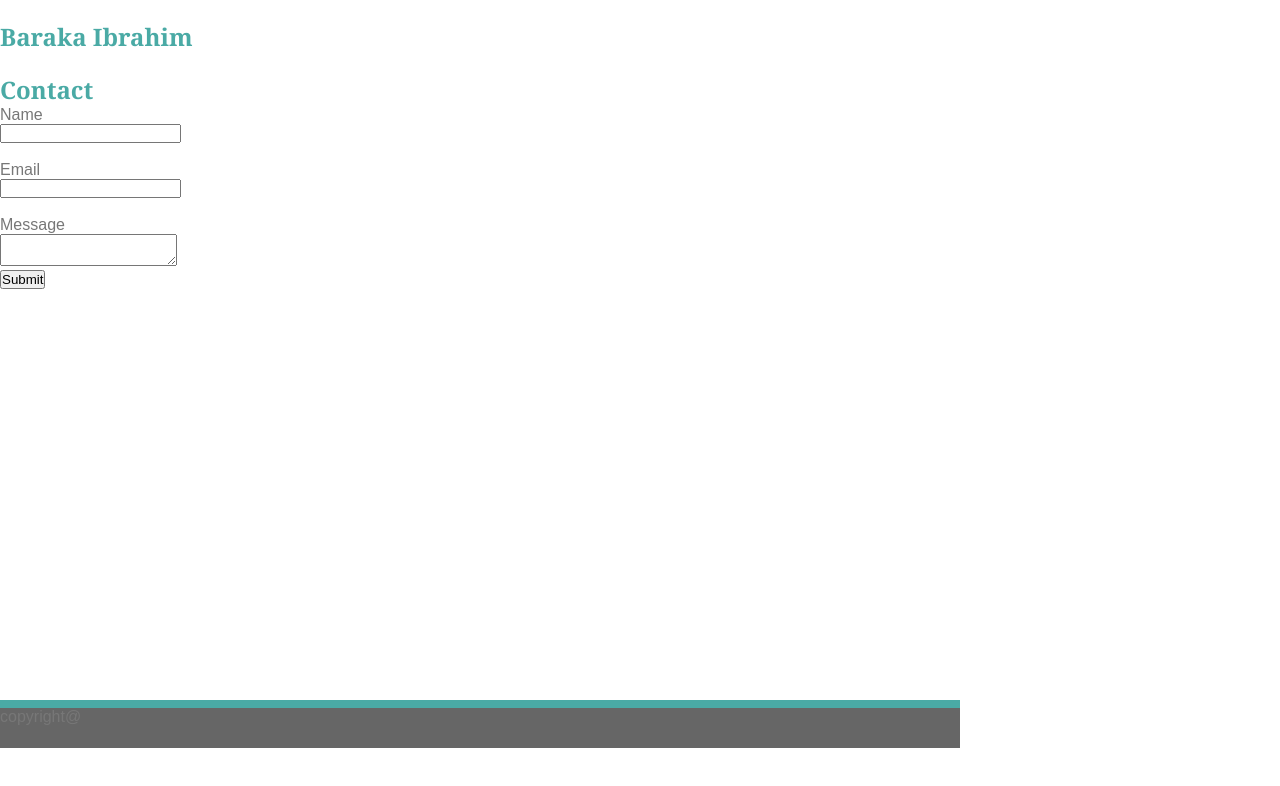
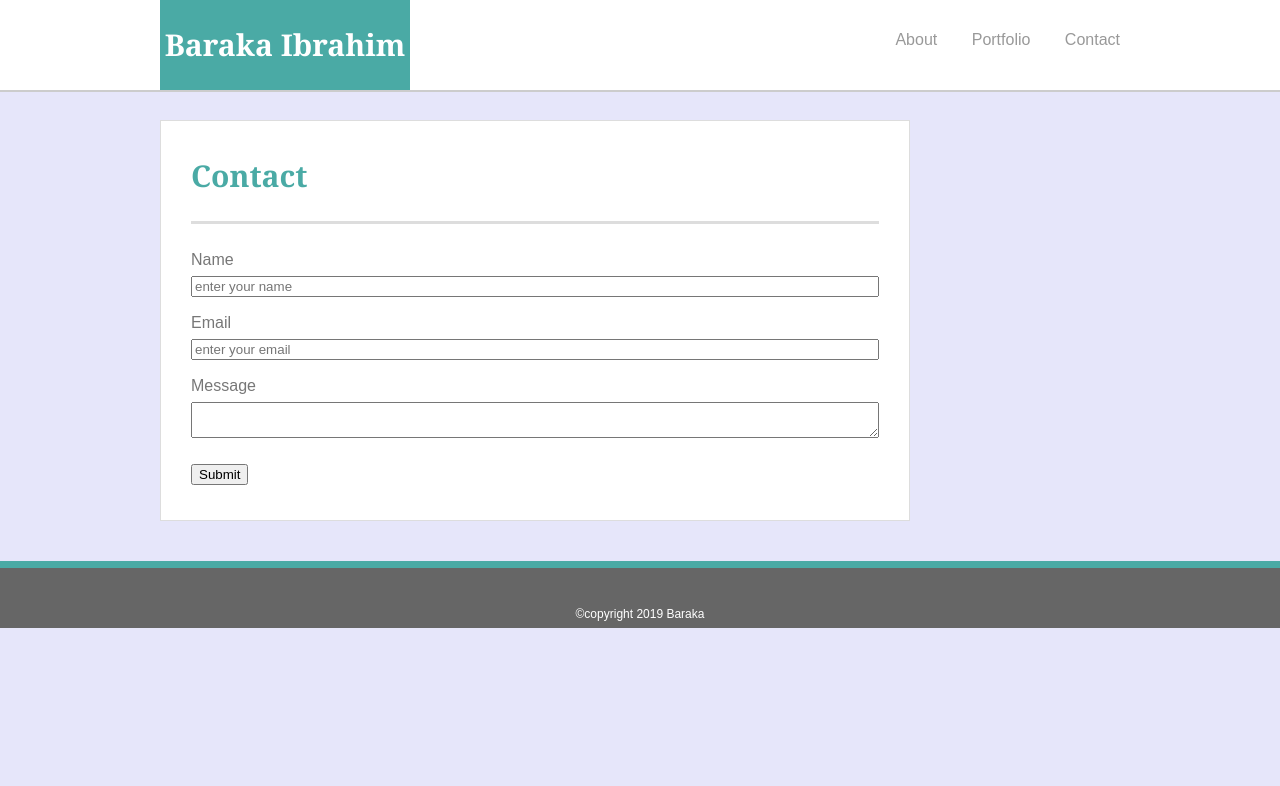
Before and after one commit to Barakai/barakai.github.io, a plain HTML site: page Homework01/contact.html in a window 1280 px wide. Drawn offline with Linux system fonts and the light colour scheme.

Commit message:
first commit for homework 9

```diff
--- /dev/null
+++ b/Homework01/assets/css/reset.css
@@ -0,0 +1,42 @@
+html, body, div, span, applet, object, iframe,
+h1, h2, h3, h4, h5, h6, p, blockquote, pre,
+a, abbr, acronym, address, big, cite, code,
+del, dfn, em, img, ins, kbd, q, s, samp,
+small, strike, strong, sub, sup, tt, var,
+b, u, i, center,
+dl, dt, dd, ol, ul, li,
+fieldset, form, label, legend,
+table, caption, tbody, tfoot, thead, tr, th, td,
+article, aside, canvas, details, embed,
+figure, figcaption, footer, header, hgroup,
+menu, nav, output, ruby, section, summary,
+time, mark, audio, video {
+	margin: 0;
+	padding: 0;
+	border: 0;
+	font-size: 100%;
+	font: inherit;
+	vertical-align: baseline;
+}
+article, aside, details, figcaption, figure,
+footer, header, hgroup, menu, nav, section {
+	display: block;
+}
+body {
+	line-height: 1;
+}
+ol, ul {
+	list-style: none;
+}
+blockquote, q {
+	quotes: none;
+}
+blockquote:before, blockquote:after,
+q:before, q:after {
+	content: '';
+	content: none;
+}
+table {
+	border-collapse: collapse;
+	border-spacing: 0;
+}
--- a/Homework01/assets/css/style.css
+++ b/Homework01/assets/css/style.css
@@ -1,54 +1,146 @@
-*{
-    margin: 0;
-    padding: 0;
+* {
+    box-sizing: border-box;
 }
-html,body{
-    height: 100%;
-    width: 960px;
+body {
+    font-family: Arial, Helvetica, sans-serif;
+    font-size: 16px;
+    line-height: 32px;
     color: #777777;
-    font-family: Arial, Helvetica, sans-serif;
-    text-align: left;
+    background-color: #E6E6FA;
 }
-.container{
-   min-height: 100%;
-   margin:auto
+.container  {
+    width: 100%;
+    max-width: 960px;
+    margin: 0 auto;
+    clear: both;
+}
+h1, h4, p{
+    margin-bottom: 20px;
+}
+p:last-child{
+    margin-bottom: 0;
+}
+h1, h4{
+font-family: Georgia, 'Times New Roman', Times, serif;
+font-weight: 800;
+color: #4aaaa5;
+}
+h1 {
+    font-size: 30px;
+    line-height: 50px;
+    padding-bottom: 20px;
+    border-bottom: 3px solid #dddddd;
 
 }
-.content{
+h4 {
+    font-size: 22px;
+    border-bottom: 0;
+    background-color: #4aaaa5;
+    color: #ffffff;
+    text-align: center;
+    position: absolute;
+    bottom: 20px;
+    padding: 15px;
+    width: 100%;
+    line-height: 30px;
+    margin-bottom: 0;
+    font-weight: 400;
+
+}
+#main-header {
+    background-color: #ffffff;
+    margin: 0 0 30px;
+    color: #ffffff;
+    z-index: 99;
     overflow: auto;
-    padding-bottom: 100px;
-    background-color: #ffffff;
-    border-color: #dddddd;
+    border-bottom: 2px solid #cccccc;
+    position: fixed;
+    width: 100%;
 }
-.footer{
-    margin-top: -100px;
-    height: 40px;
-    background-color: #666666;
-    border-color: #cccccc;
-    position: relative;
-    border-top: 8px solid #4aaaa5;
-    clear: both;
+#logo {
+    width: 250px;
+    height: 90px;
+    background: #4aaaa5;
+    float: left;
+    font-family: Georgia, 'Times New Roman', Times, serif;
+    text-align: center;
+    line-height: 90px;
+    color: #ffffff;
+    font-weight: 800;
+    font-size: 30px;
+    text-decoration: none;
 }
-a{
-    float:right;
-    text-decoration:none;
-    background-color: #ffffff;
-    border-color: #cccccc;
-    margin-left:  20px;
-    padding-top: 20px;
+nav {
+    float: right;
+    margin-top: 24px;
+}
+nav a {
+    margin-left: 15px;
+    padding-left: 15px;
+    line-height: 18px;
+    color: #999999;
+    display: inline-block;
+    text-decoration: none;
+}
+#main-content{
+    padding-top: 120px;
 
 
 }
-h2{
-    color:#4aaaa5;
-    font-family: Georgia, 'Times New Roman', Times, serif;
-    padding-top: 20px;
-}
-img{
-    width: 30%;
-    margin:1.66%;
+.main-section{
+    padding: 30px;
+    margin: 0 0 40px 0;
+    width: 100%;
+    background-color: #ffffff;
+    max-width: 750px;
+    border: 1px solid #dddddd;
     float: left;
 }
-{
+.my-image{
+    width: 200px;
+    height: auto;
+    float: left;
+    margin-top: 15px;
+    margin-right: 25px;
+}
+footer{
+    height: 20px;
+    background-color: #666666;
+    color: #ffffff;
+    padding: 30px 0;
+    position: relative;
+    border-top: 7px solid #4aaaa5;
+    font-size: 12px;
+    clear: both;
+    text-align: center;
+    position: relative;
+}
+.picture{
+    width: 275px;
+    position: relative;
+    overflow: auto;
+    margin: 20px 0 25px;
+    float: left;
+}
+.picture:nth-child(even){
+    margin-right: 40px;
+}
+.picture img {
+    width: 100%;
+    border: 0 none;
+    opacity: .8;
+}
+#contact-form ul{
+    margin-bottom: 20px;
+}
 
+#contact-form li{
+    margin-bottom: 10px;
 }
+label,
+input[type = text],
+input[type = email],
+textarea{
+    display: block;
+    width: 100%;
+}
--- a/Homework01/contact.html
+++ b/Homework01/contact.html
@@ -2,25 +2,47 @@
 <html>
     <head>
         <meta charset="utf-8">
-        <title>My contact</title>
+        <title>About Me</title>
+        <link rel="stylesheet" type="text/css" href="assets/css/reset.css">
         <link rel="stylesheet" type="text/css" href="assets/css/style.css">
     </head>
     <body>
-     <div class="container">
-      <div class="content">
-        <h2>Baraka Ibrahim</h2>
-        <h2>Contact</h2>
-        <form>
-        <label>Name</label></br>
-        <input type="text" name= "name"><br/></br>
-        <label>Email</label></br>
-        <input type="email" name= "email"><br/></br>
-        <label>Message</label></br>
-        <textarea name="Message"></textarea><br/>
-        <button>Submit</button>
-      </form>
+     <header id="main-header">
+       <div class="container">
+        <a href="index.html" id="logo">Baraka Ibrahim</a>
+        <nav>
+          <a href="index.html">About</a>
+          <a href="portfolio.html">Portfolio</a>
+          <a href="contact.html">Contact</a>
+        </nav>
       </div>
+     </header>
+     <div id="main-content" class="container">
+        <section class="main-section">
+        <h1>Contact</h1>
+        <form id="contact-form">
+          <ul>
+            <li>
+             <label for="name">Name</label>
+             <input type="text" name= "name" id="name" placeholder="enter your name" required = "required">
+            </li>
+            <li>
+              <label for="email">Email</label>
+              <input type="text" name= "email" id="email" placeholder="enter your email" required = "required">
+            </li>
+            <li>
+              <label for="message">Message</label>
+              <textarea name="Message" id="message" required = "required"></textarea>
+            </li>
+          </ul>
+          <input type="submit" name="submit">
+        </form>
+        </section>
      </div>
-    <footer class="footer">copyright@</footer>
+     <footer>
+        <div class="container">
+          &copy;copyright 2019 Baraka
+        </div>
+      </footer>
     </body>
 </html>
```
Also changed, not shown: Homework01/index.html (+19 -6 lines), Homework01/portfolio.html (+39 -11 lines), homework03/script.js (+78 -11 lines), homework9/index.js (added, +42 -0 lines), homework9/api.js (added), homework9/generatehtml.js (added), 3 other files.
